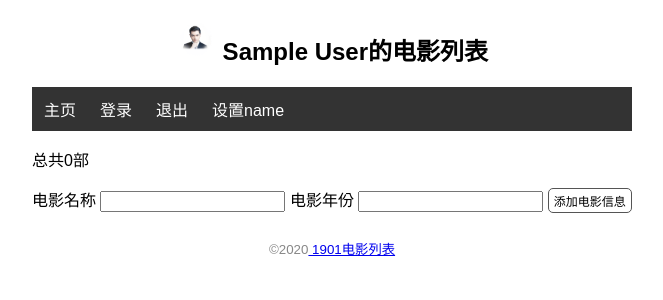
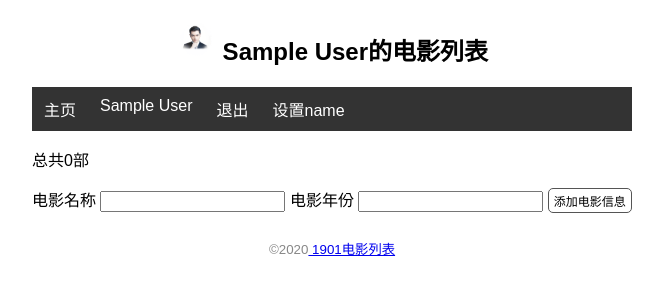
Before and after one commit to zhaoerzong/flask1901, a Flask app: page / in a window 1280 px wide. Shown: the top 300 px of the page, without its empty margins (308-971 px from the left). Run offline with Flask 2, Linux system fonts and the light colour scheme; the visitor is signed in with stand-in values (Sample User, id 1); data comes from the database, SQL or seed files in the repository; data that the repository does not hold is empty.

```diff
--- a/day1/watchlist/blog/commands.py
+++ b/day1/watchlist/blog/commands.py
@@ -36,7 +36,6 @@ def forge():
     click.echo('导入数据完成')
 
 
-#views
 
 
 
--- a/day1/watchlist/blog/templates/base.html
+++ b/day1/watchlist/blog/templates/base.html
@@ -28,7 +28,7 @@
             <li>
                 <a href="{{ url_for('index')}}">主页</a>
                 {% if current_user.is_authenticated %}
-                <a href="{{ url_for('login')}}">登录</a>
+                <a href="{{ url_for('login')}}">{{ current_user.name }}</a>
                 <a href="{{ url_for('logout')}}">退出</a>
                 <a href="{{ url_for('settings')}}">设置name</a>
                 {% else %}
--- a/day1/watchlist/blog/views.py
+++ b/day1/watchlist/blog/views.py
@@ -1,4 +1,4 @@
-from flask import redirect,render_template,flash,request
+from flask import redirect,render_template,flash,url_for,request
 
 from blog import db,app
 from blog.models import User,Movie
```
